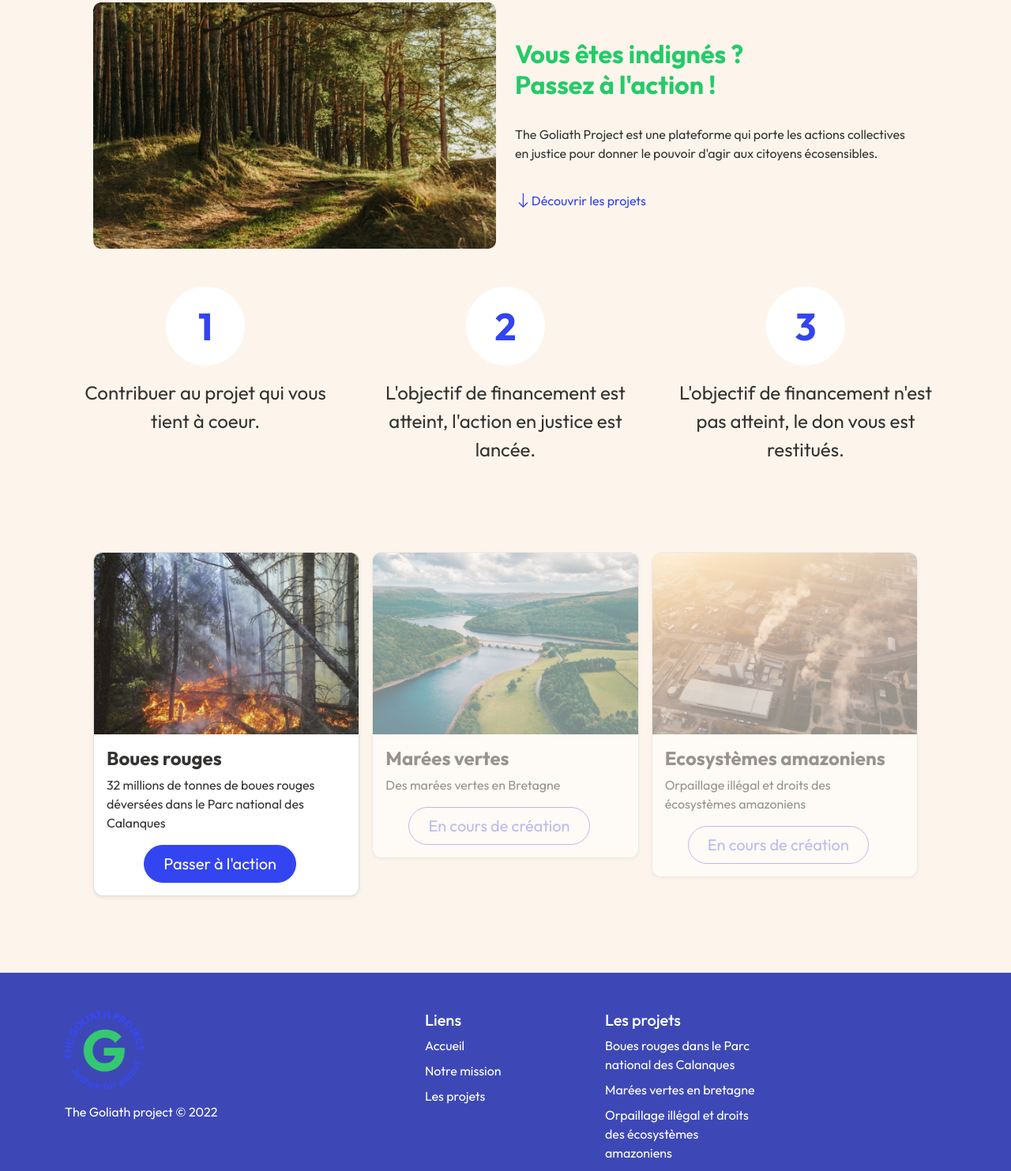
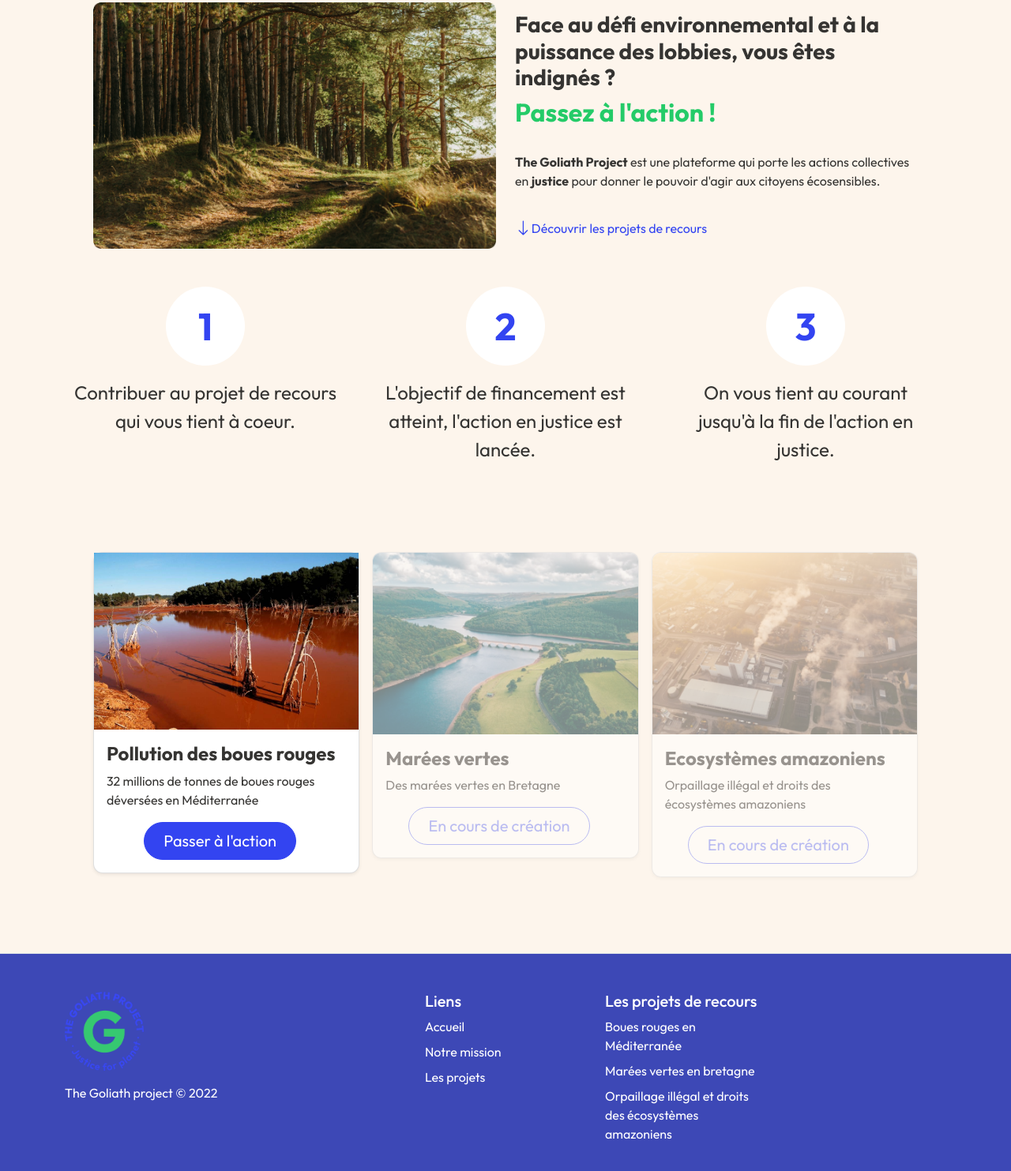
Before and after one commit to Roxane14/goliath, a plain HTML site: page index.html in a window 1280 px wide. Shown: the part 121-1604 px from the top of the page at 79% size. Drawn offline with nearby package versions, Linux system fonts and the light colour scheme.

Commit message:
Corrections

```diff
--- a/index.html
+++ b/index.html
@@ -73,9 +73,10 @@
                         <img class="w-100" src="assets/images/hero.png" alt="Forêt">
                     </div>
                     <div class="col d-flex flex-column justify-content-center">
-                        <h3 class="text-secondary fw-bold fs-2">Vous êtes indignés ?<br/>Passez à l'action !</h3>
-                        <p class="mt-4">The Goliath Project est une plateforme qui porte les actions collectives en justice pour donner le pouvoir d'agir aux citoyens écosensibles.</p>
-                        <a class="d-flex align-items-center text-decoration-none mt-3" href="#projects"><i class="bi bi-arrow-down" style="font-size: 1.3rem"></i>Découvrir les projets</a>
+                        <h4 class="text-tertiary fw-bold fs-3">Face au défi environnemental et à la puissance des lobbies, vous êtes indignés ?</h4>
+                        <h3 class="text-secondary fw-bold fs-2">Passez à l'action !</h3>
+                        <p class="mt-4"><strong>The Goliath Project</strong> est une plateforme qui porte les actions collectives en <strong>justice</strong> pour donner le pouvoir d'agir aux citoyens écosensibles.</p>
+                        <a class="d-flex align-items-center text-decoration-none mt-3" href="#projects"><i class="bi bi-arrow-down" style="font-size: 1.3rem"></i>Découvrir les projets de recours</a>
                     </div>
                 </div>
             </div>
@@ -88,7 +89,7 @@
                     <div class="workflow-step col px-4">
                         <div class="d-flex flex-column align-items-center">
                             <div class="rounded-circle bg-white text-primary d-flex justify-content-center align-items-center fw-bold" style="width: 100px; height: 100px; font-size: 3rem;">1</div>
-                            <p class="fs-4 mt-3">Contribuer au projet qui vous tient à coeur.</p>
+                            <p class="fs-4 mt-3">Contribuer au projet de recours qui vous tient à coeur.</p>
                         </div>
                     </div>
                     <div class="workflow-step col px-4">
@@ -100,7 +101,7 @@
                     <div class="workflow-step col px-4">
                         <div class="d-flex flex-column align-items-center">
                             <div class="rounded-circle bg-white text-primary d-flex justify-content-center align-items-center fw-bold" style="width: 100px; height: 100px; font-size: 3rem;">3</div>
-                            <p class="fs-4 mt-3">L'objectif de financement n'est pas atteint, le don vous est restitués.</p>
+                            <p class="fs-4 mt-3">On vous tient au courant jusqu'à la fin de l'action en justice.</p>
                         </div>
                     </div>
                 </div>
@@ -113,10 +114,10 @@
         <div class="row row-cols-1 row-cols-sm-2 row-cols-md-3 g-3 cards-container">
             <div class="col">
               <div class="card shadow-sm">
-                <img src="assets/images/project-1.png">
+                <img src="assets/images/boues-rouges.jpg">
                 <div class="card-body">
-                    <h2 class="h4 fw-bolder">Boues rouges</h2>
-                    <p>32 millions de tonnes de boues rouges déversées dans le Parc national des Calanques</p>
+                    <h2 class="h4 fw-bolder">Pollution des boues rouges</h2>
+                    <p>32 millions de tonnes de boues rouges déversées en Méditerranée</p>
                     <div class="d-flex align-items-center justify-content-center">
                     <a class="btn btn-primary btn-lg px-4 me-sm-3" href="detail.html">Passer à l'action</a>
                   </div>
@@ -171,16 +172,14 @@
                       <ul class="nav flex-column">
                         <li class="nav-item mb-2"><a href="/" class="nav-link p-0 text-muted">Accueil</a></li>
                         <li class="nav-item mb-2"><a href="/index.html#mission" class="nav-link p-0 text-muted">Notre mission</a></li>
-                        <!-- <li class="nav-item mb-2"><a href="#" class="nav-link p-0 text-muted">Associations</a></li>
-                        <li class="nav-item mb-2"><a href="#" class="nav-link p-0 text-muted">Avocats</a></li> -->
                         <li class="nav-item mb-2"><a href="/index.html#projects" class="nav-link p-0 text-muted">Les projets</a></li>
                       </ul>
                     </div>
 
                     <div class="col mb-3">
-                      <h5>Les projets</h5>
+                      <h5>Les projets de recours</h5>
                       <ul class="nav flex-column">
-                        <li class="nav-item mb-2"><a href="/detail.html" class="nav-link p-0 text-muted">Boues rouges dans le Parc national des Calanques</a></li>
+                        <li class="nav-item mb-2"><a href="/detail.html" class="nav-link p-0 text-muted">Boues rouges en Méditerranée</a></li>
                         <li class="nav-item mb-2"><a href="#" class="nav-link p-0 text-muted">Marées vertes en bretagne</a></li>
                         <li class="nav-item mb-2"><a href="#" class="nav-link p-0 text-muted">Orpaillage illégal et droits des écosystèmes amazoniens</a></li>
                       </ul>
```
